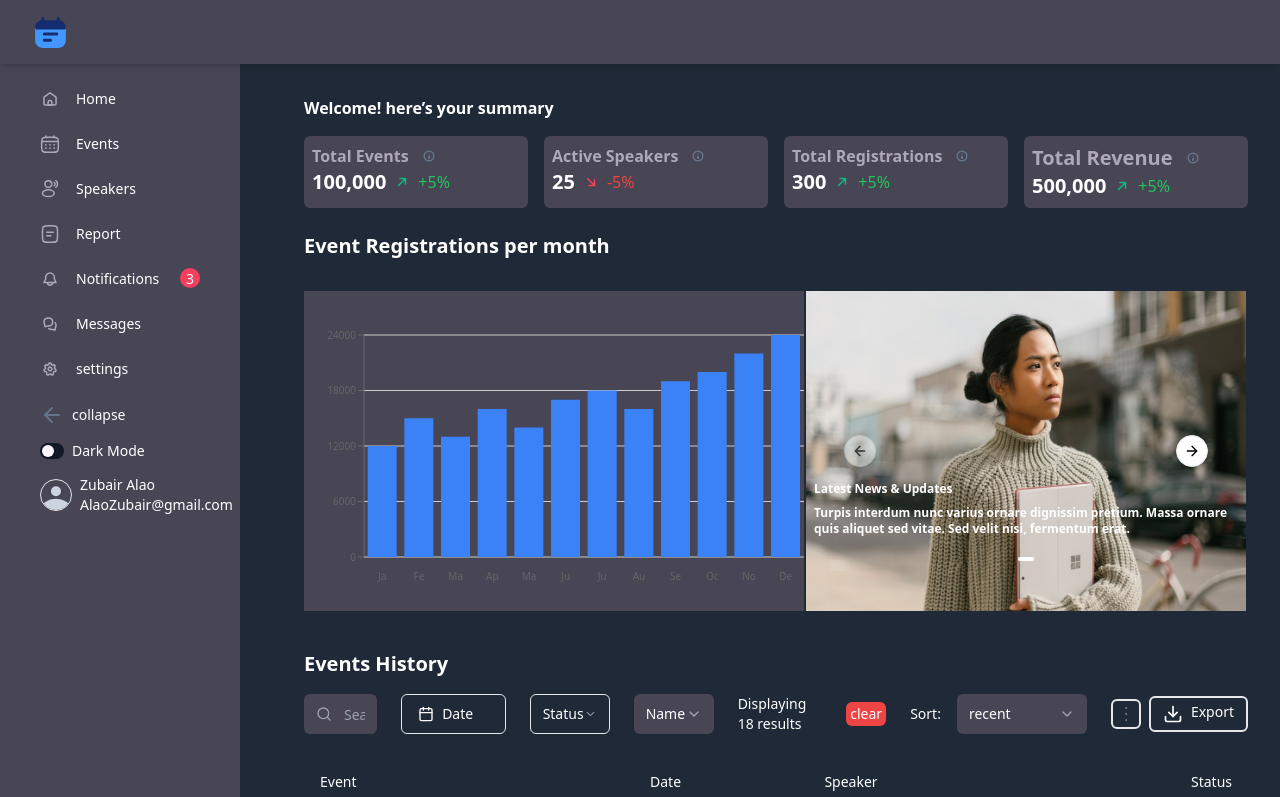
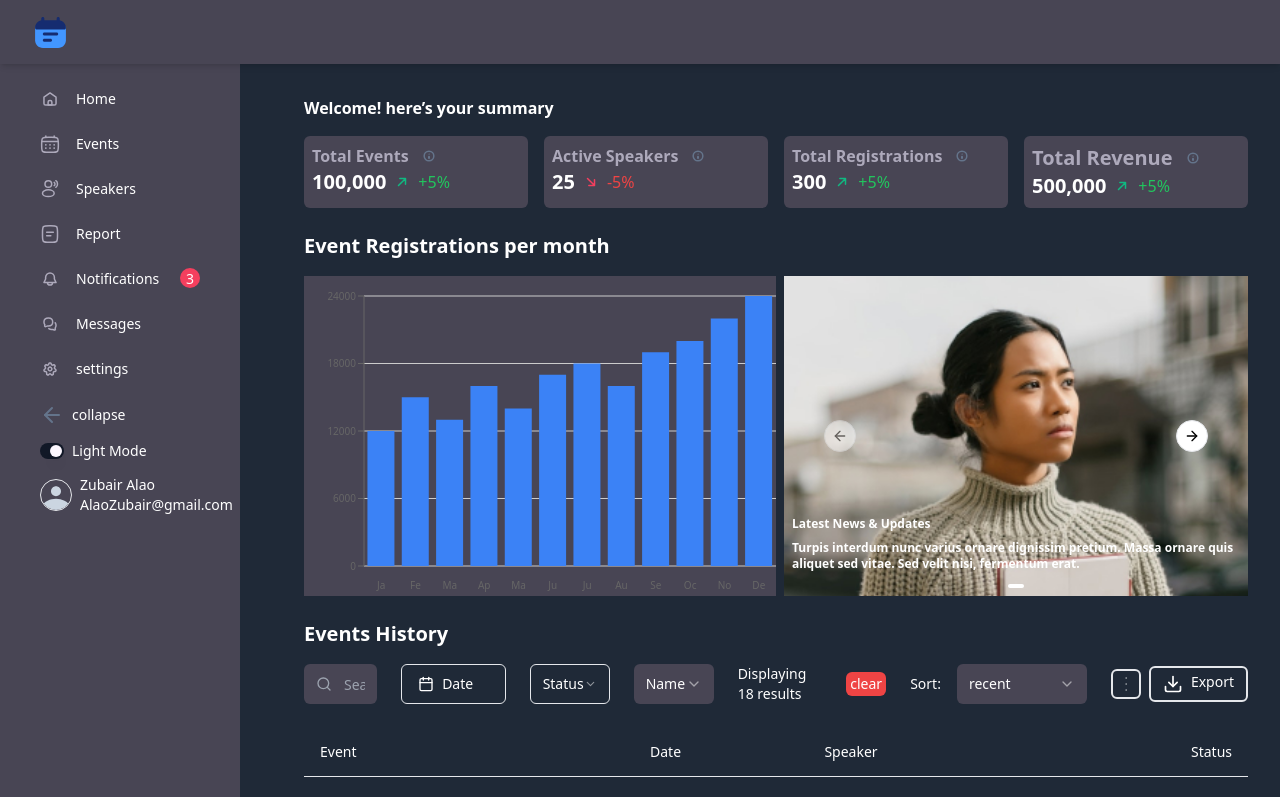
Before and after one commit to ZubairAlao/alphatwelves_frontend_assessment, a React (Vite) app: page / in a window 1280 px wide. Shown: the top 797 px of the page. Built offline with nearby package versions, Linux system fonts and the light colour scheme.

Commit message:
f8x date

```diff
--- a/src/components/DesktopSideBar.tsx
+++ b/src/components/DesktopSideBar.tsx
@@ -4,13 +4,15 @@ import { NavLink } from "react-router-dom";
 import { navHeaders } from "@/constants";
 import { Switch } from "./ui/switch";
 import { Label } from "./ui/label";
-import { useTheme } from "next-themes";
+import { useTheme } from "./theme-provider";
 import { ArrowLeft, ArrowRight } from "lucide-react";
 
 
 const DesktopSideBar = () => {
     const [toggleDesktopFullWidth, setToggleDesktopFullWidth] = useState(false)
     const { setTheme, theme } = useTheme()
+
+    const isDarkMode = theme === "dark"
 
     const toggleTheme = () => {
         setTheme(isDarkMode ? "light" : "dark")
@@ -19,7 +21,7 @@ const DesktopSideBar = () => {
     const handleToggleDesktopFullWidth = () => {
         setToggleDesktopFullWidth(!toggleDesktopFullWidth)
       }
-    const isDarkMode = theme === "dark"
+
   return (
     <div>
         {/* desktop */}
--- a/src/components/EventChart.tsx
+++ b/src/components/EventChart.tsx
@@ -17,8 +17,8 @@ const EventChart = () => {
   return (
     <section className="py-6 container">
       <p className="text-xl font-semibold mb-4">Event Registrations per month</p>
-      <div className="space-y-4 lg:space-y-0 lg:flex justify-between  items-center lg:h-[350px] w-full">
-        <ChartContainer config={chartConfig} className="border-2 dark:border-none dark:bg-background-dark py-6 lg:min-h-[320px] w-full lg:max-w-[500px]">
+      <div className="space-y-8 lg:space-y-0 lg:flex justify-center gap-2 items-center">
+        <ChartContainer config={chartConfig} className="border-2 dark:border-none dark:bg-background-dark lg:w-1/2 xl:h-[320px]">
           <BarChart
             accessibilityLayer
             data={revenueData}
--- a/src/components/EventHistory.tsx
+++ b/src/components/EventHistory.tsx
@@ -1,4 +1,4 @@
-import { Dot, Download, Search } from "lucide-react"
+import { BookMarkedIcon, Dot, Download, Search } from "lucide-react"
 import EventList from "./EventList"
 import { Input } from "./ui/input"
 import {
@@ -38,6 +38,8 @@ const EventHistory = () => {
     const [speaker, setSpeaker] = useState<string | undefined>(undefined);
     const [orderEvent, setOrderEvents] = useState<string>("recent");
     const [searchTitle, setSearchTitle] = useState<string>("");
+
+    const [isCalendarOpen, setIsCalendarOpen] = useState(false);
 
     const formatDate = (date: Date | undefined): string => {
         if (!date) return '';
@@ -99,7 +101,7 @@ const EventHistory = () => {
                     </div>
                 </div>
 
-                <Popover>
+                <Popover open={isCalendarOpen} onOpenChange={setIsCalendarOpen}>
                     <PopoverTrigger asChild>
                         <Button
                         variant={"outline"}
@@ -116,8 +118,12 @@ const EventHistory = () => {
                         <Calendar
                             mode="single"
                             selected={date}
-                            onSelect={setDate}
+                            onSelect={(e) => {
+                                setDate(e);
+                                setIsCalendarOpen(false);
+                              }}
                             initialFocus
+                            className="dark:bg-background-dark"
                         />
                     </PopoverContent>
                 </Popover>
--- a/src/components/EventList.tsx
+++ b/src/components/EventList.tsx
@@ -78,7 +78,7 @@ import { DialogEdit } from "./DialogEdit";
         pageNumbers.push(
           <PaginationItem key={1}>
             <PaginationLink
-              className={currentPage === 1 ? "font-bold bg-gray-600  text-white rounded-full h-[24px] w-[24px] cursor-pointer" : "cursor-pointer"}
+              className={currentPage === 1 ? "font-bold bg-[#F1F5F9] dark:bg-[#6A6676] rounded-full h-[24px] w-[24px] cursor-pointer" : "cursor-pointer"}
               onClick={() => handlePageClick(1)}
             >
               1
@@ -97,7 +97,7 @@ import { DialogEdit } from "./DialogEdit";
           pageNumbers.push(
             <PaginationItem key={i}>
               <PaginationLink
-                className={currentPage === i ? "font-bold bg-black text-white rounded-full h-[24px] w-[24px]" : " cursor-pointer"}
+                className={currentPage === i ? "font-bold bg-[#F1F5F9] dark:bg-[#6A6676] rounded-full h-[24px] w-[24px]" : " cursor-pointer"}
                 onClick={() => handlePageClick(i)}
               >
                 {i}
@@ -115,7 +115,7 @@ import { DialogEdit } from "./DialogEdit";
         pageNumbers.push(
           <PaginationItem key={totalPages}>
             <PaginationLink
-              className={currentPage === totalPages ? "font-bold bg-black text-white rounded-full h-[24px] w-[24px] cursor-pointer" : "cursor-pointer"}
+              className={currentPage === totalPages ? "font-bold bg-[#F1F5F9] dark:bg-[#6A6676] rounded-full h-[24px] w-[24px] cursor-pointer" : "cursor-pointer"}
               onClick={() => handlePageClick(totalPages)}
             >
               {totalPages}
--- a/src/components/ImageCarousel.tsx
+++ b/src/components/ImageCarousel.tsx
@@ -9,20 +9,20 @@ import {
 
 export function ImageCarousel() {
   return (
-    <Carousel className="w-full max-w-lg mx-auto">
+    <Carousel className="w-full lg:w-1/2 mx-auto relative">
       <CarouselContent>
         {newsUpdates.map((news) => (
           <CarouselItem key={news.image}>
-            <div className="">
-              <div className="flex flex-col aspect-square items-center justify-center relative">
-                <img src={news.image} alt={news.title} className="lg:w-[440px] lg:h-[320px] w-full h-full" />
-                <div className="absolute bottom-4 lg:bottom-32 p-2 text-white text-xs lg:w-[440px]">
+            <div className="lg:h-[320px] relative">
+              <div className="flex flex-col aspect-square items-center justify-center">
+                <img src={news.image} alt={news.title} className="h-full object-cover" />
+                <div className="absolute bottom-4  p-2 text-white text-xs">
                   <p className="font-semibold mb-2">{news.title}</p>
                   <p className="font-semibold">{news.text}</p>
                 </div>
                 <CarouselPrevious className="" />
                 <CarouselNext className="" />
-                <div className="absolute bottom-2 lg:bottom-28 flex gap-1 justify-center items-center">
+                <div className="absolute bottom-2 flex gap-1 justify-center items-center">
                   <div className="h-1 w-4 bg-white rounded-lg"></div>
                 </div>
               </div>
```
